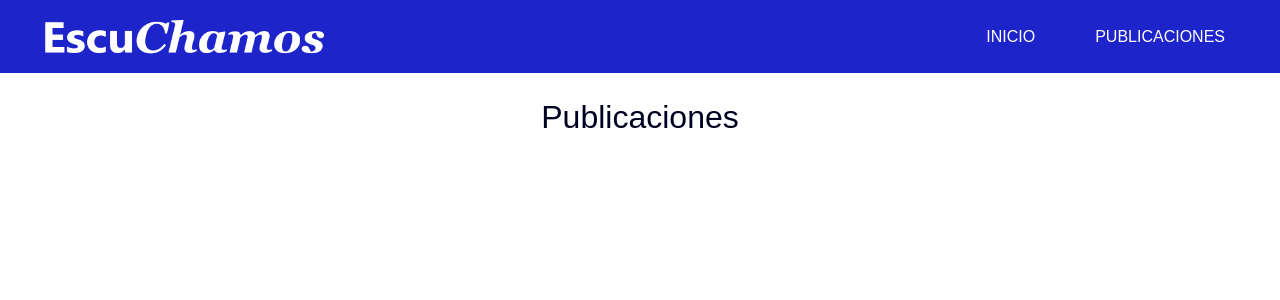
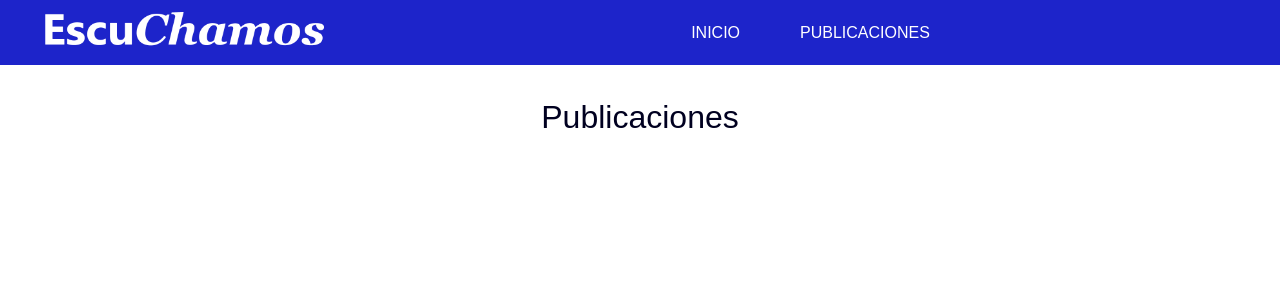
Before and after one commit to SusanDepablos/EscuChamosDjango, a Django app: page /posts/ in a window 1280 px wide. Shown: the top 300 px of the page. Run offline with Django 5.2, Linux system fonts and the light colour scheme; parts of the project's set-up code (start-up, migrations or seed data) failed here and were passed over; some libraries are stand-ins or nearby versions.

Commit message:
CAMBIOS susan

```diff
--- a/core/templates/index.html
+++ b/core/templates/index.html
@@ -44,6 +44,7 @@
                     <span class="navbar-toggler-icon"></span>
                 </button>
                 <div class="collapse navbar-collapse" id="navbarSupportedContent">
+                    <div class="d-flex mx-auto flex-column flex-lg-row align-items-center">
                         <ul class="navbar-nav ml-auto">
                             <li class="nav-item">
                                 <a class="nav-link" href="{% url 'index' %}">Inicio</a>
@@ -57,6 +58,7 @@
                                 {% endif %}
                             </li>
                         </ul>
+                    </div>
                 </div>
             </nav>
         </div>
@@ -74,7 +76,6 @@
             <div class="container-fluid">
               <div class="row">
                 <div class="col-md-4 offset-md-2">
-                  <table>
                     <div class="slider_detail-box">
                       <h1>
                         NOSOTROS
@@ -88,7 +89,6 @@
                       <div class="btn-box">
                       </div>
                     </div>
-                  </table>
                 </div>
 
                 <div class="col-md-6">
@@ -458,7 +458,6 @@
       </div>
   </section>
 
-
   <section class="footer_section">
     <div class="social-icons">
       <a href="https://www.instagram.com/proyectoescuchamos" target="_blank" title="Instagram"><i class="fab fa-instagram"></i></a>
--- a/core/templates/posts/posts.html
+++ b/core/templates/posts/posts.html
@@ -24,6 +24,7 @@
                     <span class="navbar-toggler-icon"></span>
                 </button>
                 <div class="collapse navbar-collapse" id="navbarSupportedContent">
+                    <div class="d-flex mx-auto flex-column flex-lg-row align-items-center">
                         <ul class="navbar-nav ml-auto">
                             <li class="nav-item">
                                 <a class="nav-link" href="{% url 'index' %}">Inicio</a>
@@ -37,6 +38,7 @@
                                 {% endif %}
                             </li>
                         </ul>
+                    </div>
                 </div>
             </nav>
         </div>
--- a/static/css/posts.css
+++ b/static/css/posts.css
@@ -1,3 +1,10 @@
+body {
+    font-family: "Poppins", sans-serif;
+    color: #000020;
+    background-color: #ffffff;
+    font-weight: 500;
+  }
+
 .creator-icon {
     width: 50px;
     height: 50px;
--- a/static/css/responsive.css
+++ b/static/css/responsive.css
@@ -159,16 +159,3 @@
     display: block; /* Muestra el botón de colapso */
   }
 }
-
-
-@media (max-width: 480px) {
-  .img {
-    width: 300px; /* Ajusta el tamaño según sea necesario */
-  }
-}
-
-@media (max-width: 460px) {
-  .img {
-    width: 260px; /* Ajusta el tamaño según sea necesario */
-  }
-}
--- a/static/css/style.css
+++ b/static/css/style.css
@@ -3,14 +3,8 @@
   color: #000020;
   background-color: #ffffff;
   font-weight: 500;
-
 }
 
-.img{
-  width: 300px;
-  height: 45px;
-  margin-top: 8px;
-}
 .justificado {
   text-align: justify;
 }
@@ -96,34 +90,6 @@
   text-transform: uppercase;
 }
 
-.header_section .navbar {
-  display: flex;
-  justify-content: space-between; /* Esto asegura que el logo y el menú se mantengan en extremos opuestos */
-  align-items: center; /* Centra verticalmente el logo y el menú */
-}
-
-.header_section .navbar-brand {
-  display: flex;
-  align-items: center;
-  margin-right: auto; /* Asegura que el logo esté a la izquierda */
-}
-
-.header_section .navbar-collapse {
-  display: flex;
-  justify-content: flex-end; /* Alinea el menú a la derecha */
-  flex-grow: 1; /* Hace que el menú ocupe el espacio restante */
-}
-
-.header_section .navbar-nav {
-  display: flex;
-  align-items: center;
-}
-
-.custom_nav-container .navbar-toggler {
-  margin-left: auto; /* Asegura que el botón se mantenga a la derecha */
-}
-
-
 .custom_nav-container.navbar-expand-lg .navbar-nav .nav-link {
   padding: 10px 30px;
   color: #ffffff;
@@ -180,6 +146,13 @@
       -ms-flex-direction: column;
           flex-direction: column;
 }
+
+.navbar-brand img {
+  width: 300px;
+  height: 45px;
+  margin-right: 5px;
+}
+
 .navbar-brand span {
   font-size: 20px;
   font-weight: 700;
```
Also changed, not shown: static/css/style.scss (+2 -54 lines), static/css/bootstrap.css. Lines whose indentation alone changed are shown as unchanged.
